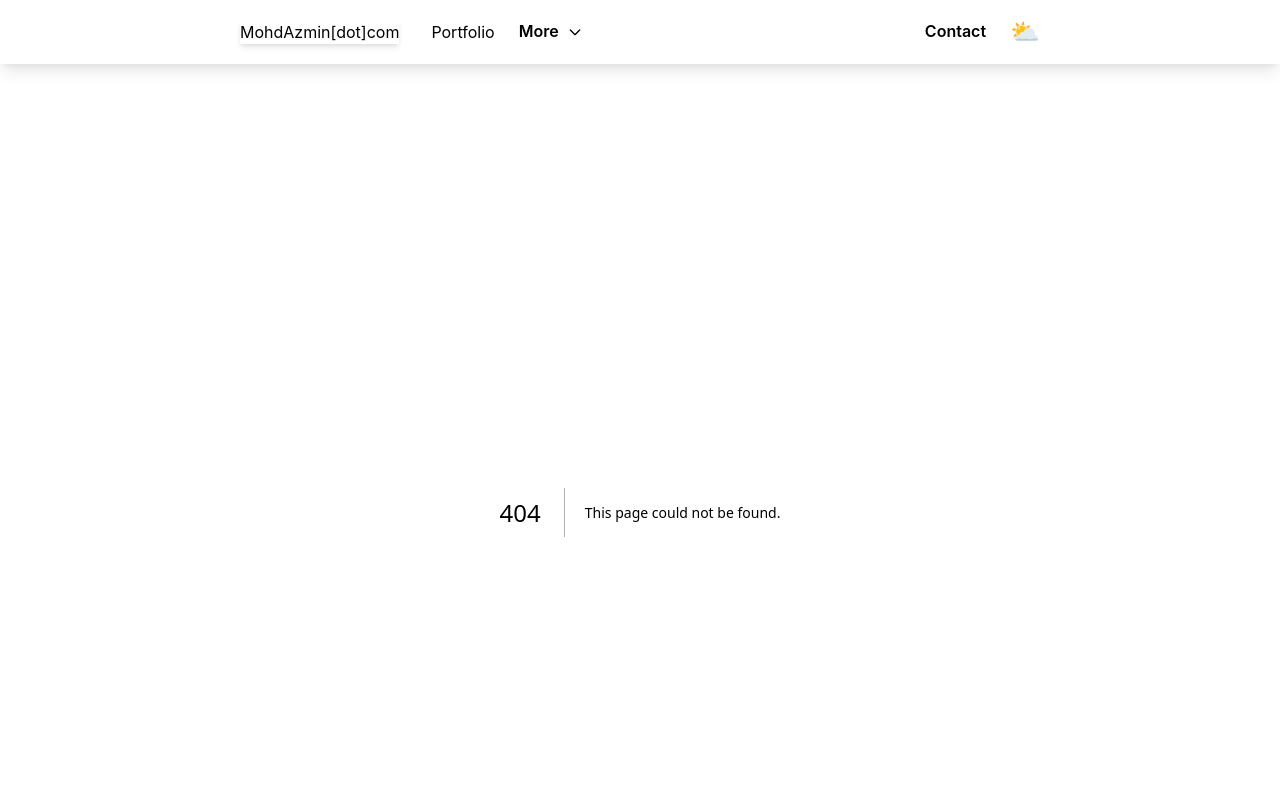
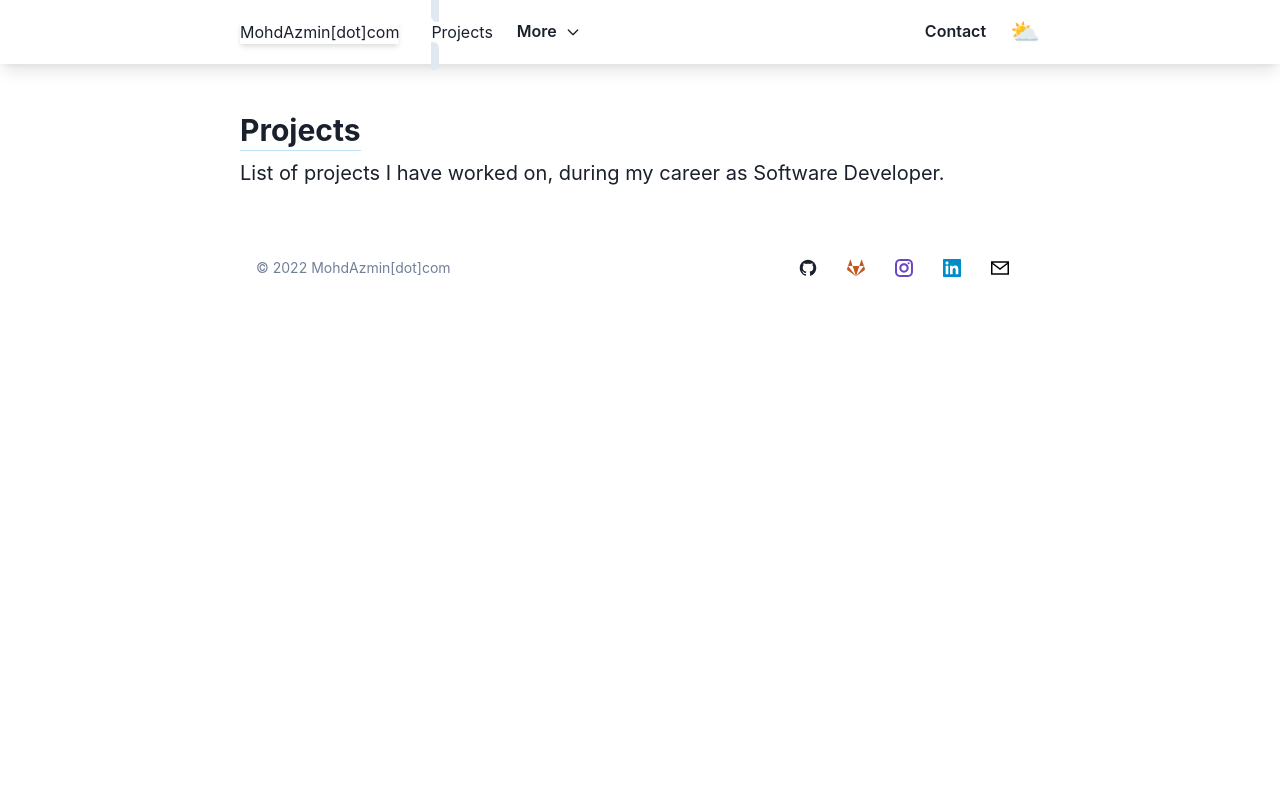
Before and after one commit to mazfreelance/portfolio, a Next.js app: page /projects in a window 1280 px wide. Before the commit this address had no page. Shown: the top 800 px of the page. Built offline with nearby package versions, Linux system fonts and the light colour scheme.

Commit message:
update code

```diff
--- a/components/layouts/shared/topnavbar.tsx
+++ b/components/layouts/shared/topnavbar.tsx
@@ -24,7 +24,7 @@ import { useRouter } from 'next/router';
 
 const links = [
     // { name: 'About', path: '/about' },
-    { name: 'Portfolio', path: '/portfolio' },
+    { name: 'Projects', path: '/projects' },
     // { name: 'Blog', path: '/blog' },
 ];
 
--- /dev/null
+++ b/components/pages/project-list.tsx
@@ -0,0 +1,10 @@
+const ProjectLists = () => {
+
+    return (
+        <>
+
+        </>
+    )
+}
+
+export default ProjectLists
--- /dev/null
+++ b/pages/projects.tsx
@@ -0,0 +1,36 @@
+import {
+    Flex,
+    VStack,
+    Text
+} from "@chakra-ui/react";
+import { PageSliderFade } from "components/animations/page-transition"
+import PageLayout from "components/layouts/page"
+import Header from "components/layouts/shared/header";
+import ProjectLists from "components/pages/project-list";
+import { NextPage } from "next"
+import { Fragment } from "react"
+
+const title = 'Projects';
+const description = 'List of projects I have worked on, during my career as Software Developer.'
+
+const Project: NextPage = (props) => {
+    return (
+        <Fragment>
+            <PageLayout title={title} description={description}>
+                <PageSliderFade>
+                    <VStack align="start">
+                        <Header my={0} underlineColor={'cyan.800'} underlineHeight={'0.1'}>
+                            Projects
+                        </Header>
+                        <Text textAlign="left" fontSize={['md', 'xl']}>{description}</Text>
+                    </VStack>
+                    <VStack>
+                        <ProjectLists />
+                    </VStack>
+                </PageSliderFade>
+            </PageLayout>
+        </Fragment>
+    )
+}
+
+export default Project
```
Also changed, not shown: pages/portfolio.tsx (deleted, +0 -12 lines).
